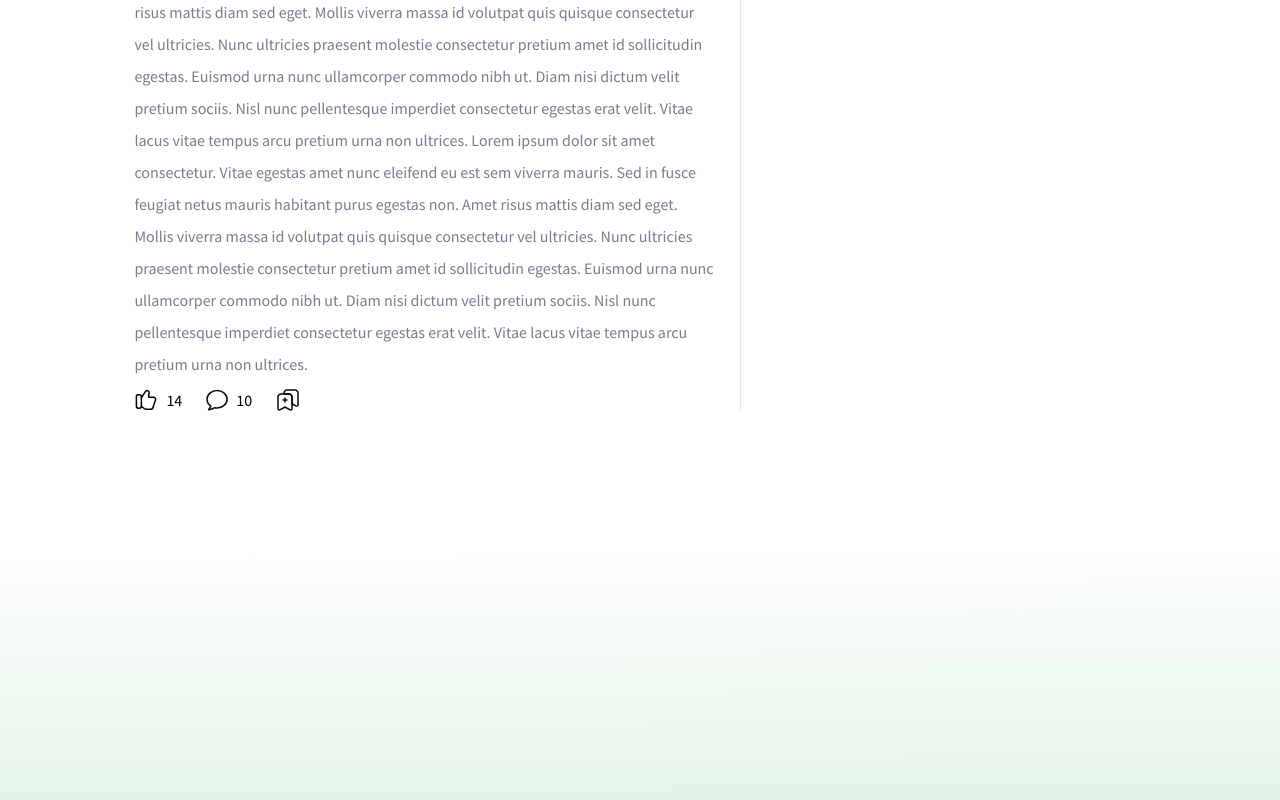
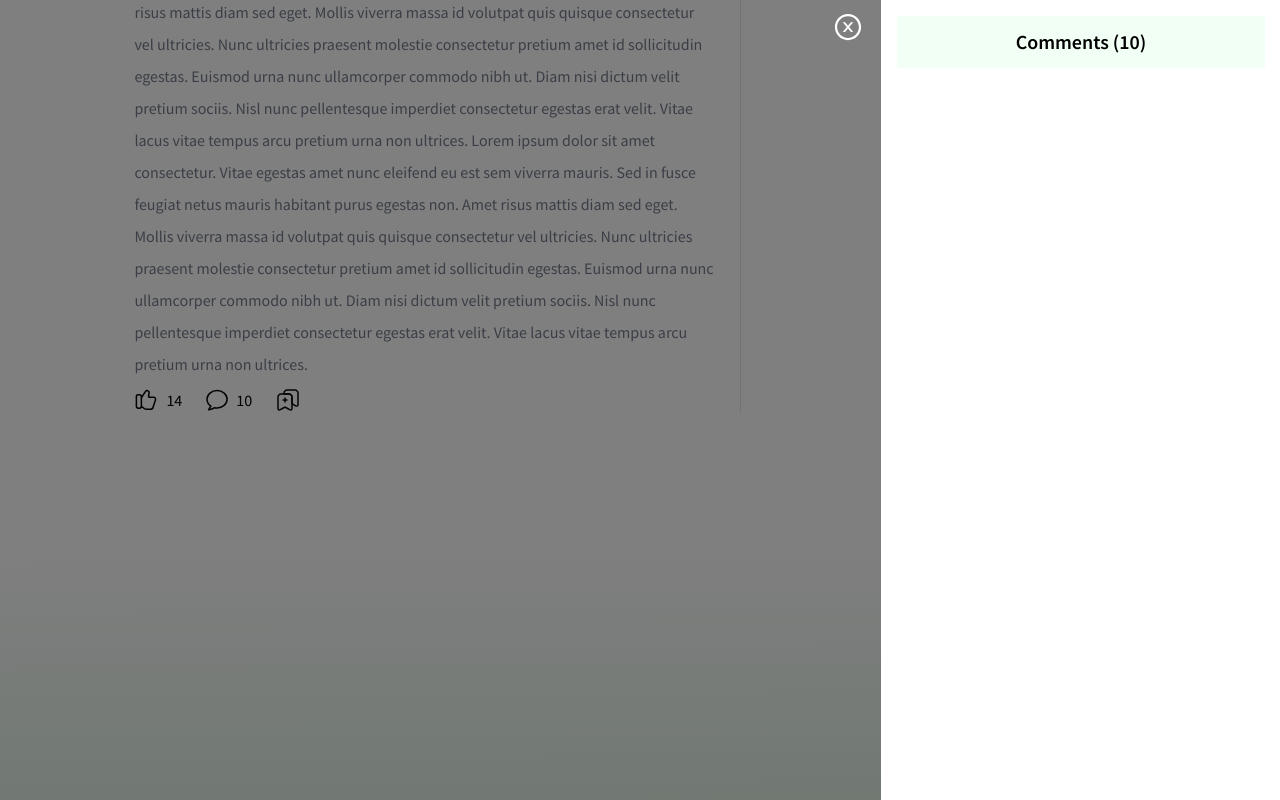
Before and after one commit to Elue-dev/BytesBlog-Client, a React (Vite) app: page /blog/post/1 in a window 1280 px wide. Both pictures are taken after a click on the element "10". Shown: the part 832-1632 px from the top of the page. Built offline with nearby package versions, Linux system fonts and the light colour scheme.

Commit message:
feat: move right post details to seperate component and set up comment sidebar

```diff
--- a/src/components/navbar/index.tsx
+++ b/src/components/navbar/index.tsx
@@ -18,8 +18,6 @@ export default function Navbar() {
   const navigate = useNavigate();
 
   const fixNavbar = () => {
-    console.log(window.scrollY);
-
     if (window.scrollY > 80) {
       setScrollpage(true);
     } else {
--- /dev/null
+++ b/src/pages/blog/post_details/RightDetails.tsx
@@ -0,0 +1,54 @@
+import styles from "./post.details.module.scss";
+import { Link } from "react-router-dom";
+import { BiTimeFive } from "react-icons/bi";
+import { Post, RightDetailsProps } from "@/types";
+
+export default function RightDetails({ similarPosts }: RightDetailsProps) {
+  return (
+    <div className={styles["right__quarter"]}>
+      <h2 className="pb-8 pt-12 text-2xl font-semibold lg:pt-0">
+        Similar Posts
+      </h2>
+      <>
+        {similarPosts.slice(0, 2).map((post: Post) => (
+          <div className="mb-4 flex flex-col-reverse items-center justify-center gap-4 lg:flex-row">
+            <div>
+              <div className="flex flex-row-reverse items-center justify-start gap-2 lg:flex-row">
+                <img
+                  src={post.user.photo}
+                  alt={post.user.name}
+                  className="h-11 w-11 rounded-full object-cover"
+                />
+                <p>{post.user.name}</p>
+              </div>
+              <div>
+                <h4 className="text-1xl max-w-xl pt-3 font-semibold lg:pt-0">
+                  {post.title}
+                </h4>
+              </div>
+              <div className="flex items-center justify-between gap-2 pb-4 pt-4 text-right text-grayNeutral">
+                <Link
+                  to={`/blog/post/${post.id}`}
+                  className="font-semibold text-primaryColor"
+                >
+                  Read More
+                </Link>
+                <div className="flex items-center justify-start gap-1 text-grayNeutral">
+                  <BiTimeFive />
+                  <span> {post.read_time} mins read</span>
+                </div>
+              </div>
+            </div>
+            <div>
+              <img
+                src={post.image}
+                alt={post.title}
+                className="mb-4 h-full w-full rounded-lg object-cover lg:h-36 lg:w-32"
+              />
+            </div>
+          </div>
+        ))}
+      </>
+    </div>
+  );
+}
--- a/src/pages/blog/post_details/index.tsx
+++ b/src/pages/blog/post_details/index.tsx
@@ -1,17 +1,22 @@
 import { Post } from "@/types";
 import { postData } from "../dummyData";
 import { BiTimeFive } from "react-icons/bi";
+import { AiOutlineCloseCircle } from "react-icons/ai";
 import likeInactive from "@/assets/likeInactive.svg";
 import commentIcon from "@/assets/commentIcon.svg";
 import bookmarkInactive from "@/assets/bookmarkInactive.svg";
+import closeIcon from "@/assets/closeIcon.png";
 import linkIcon from "@/assets/linkIcon.svg";
 import linkedin from "@/assets/linkedin.svg";
 import facebook from "@/assets/facebook.svg";
 import styles from "./post.details.module.scss";
-import { Link, useParams } from "react-router-dom";
+import { useParams } from "react-router-dom";
+import RightDetails from "./RightDetails";
+import { useState } from "react";
 
 export default function PostDetails() {
   const { postId } = useParams();
+  const [showSidebar, setShowSidebar] = useState(false);
 
   let currentPost: Post | undefined;
   if (postData) {
@@ -22,11 +27,37 @@ export default function PostDetails() {
 
   const similarPosts = postData.filter((post) => post.id.toString() !== postId);
 
-  console.log(window.scrollY);
-
   return (
     <section className={styles["post__details"]}>
       <div className={styles.hero}></div>
+      {showSidebar && (
+        <div className={styles.overlay} onClick={() => setShowSidebar(false)} />
+      )}
+      <div
+        className={
+          showSidebar
+            ? `${styles["menu__items"]} ${styles.show}`
+            : `${styles["menu__items"]}`
+        }
+      >
+        <h1 className="mt-8 bg-primaryColorLight p-3 text-center text-xl font-semibold sm:mt-auto sm:w-full">
+          Comments ({currentPost.comments})
+        </h1>
+        <img src={closeIcon} alt="close menu" />
+        {showSidebar && (
+          <AiOutlineCloseCircle
+            onClick={() => setShowSidebar(false)}
+            className="absolute left-[-3rem] top-3 hidden cursor-pointer text-3xl text-white sm:block"
+          />
+        )}
+
+        {showSidebar && (
+          <AiOutlineCloseCircle
+            onClick={() => setShowSidebar(false)}
+            className="absolute right-2 top-3 mb-4 block cursor-pointer text-3xl sm:hidden"
+          />
+        )}
+      </div>
       <div className="container flex flex-col pt-12 lg:flex-row">
         <div className={styles["left__quarter"]}>
           <div>
@@ -87,7 +118,10 @@ export default function PostDetails() {
                   <img src={likeInactive} alt="like post" />
                   <span>{currentPost.likes}</span>
                 </div>
-                <div className="flex cursor-pointer items-center justify-start gap-2">
+                <div
+                  className="flex cursor-pointer items-center justify-start gap-2"
+                  onClick={() => setShowSidebar(true)}
+                >
                   <img src={commentIcon} alt="comment on post" />
                   <span>{currentPost.comments}</span>
                 </div>
@@ -102,51 +136,7 @@ export default function PostDetails() {
             </div>
           </div>
         </div>
-        <div className={styles["right__quarter"]}>
-          <h2 className="pb-8 pt-12 text-2xl font-semibold lg:pt-0">
-            Similar Posts
-          </h2>
-          <>
-            {similarPosts.slice(0, 2).map((post) => (
-              <div className="mb-4 flex flex-col-reverse items-center justify-center gap-4 lg:flex-row">
-                <div>
-                  <div className="flex flex-row-reverse items-center justify-start gap-2 lg:flex-row">
-                    <img
-                      src={post.user.photo}
-                      alt={post.user.name}
-                      className="h-11 w-11 rounded-full object-cover"
-                    />
-                    <p>{post.user.name}</p>
-                  </div>
-                  <div>
-                    <h4 className="text-1xl max-w-xl pt-3 font-semibold lg:pt-0">
-                      {post.title}
-                    </h4>
-                  </div>
-                  <div className="flex items-center justify-between gap-2 pb-4 pt-4 text-right text-grayNeutral">
-                    <Link
-                      to={`/blog/post/${post.id}`}
-                      className="font-semibold text-primaryColor"
-                    >
-                      Read More
-                    </Link>
-                    <div className="flex items-center justify-start gap-1 text-grayNeutral">
-                      <BiTimeFive />
-                      <span> {post.read_time} mins read</span>
-                    </div>
-                  </div>
-                </div>
-                <div>
-                  <img
-                    src={post.image}
-                    alt={post.title}
-                    className="mb-4 h-full w-full rounded-lg object-cover lg:h-36 lg:w-32"
-                  />
-                </div>
-              </div>
-            ))}
-          </>
-        </div>
+        <RightDetails similarPosts={similarPosts} />
       </div>
       <div
         className={`${styles["posts__footer"]} mt-10 h-20 w-full bg-primaryColorLight`}
--- a/src/pages/blog/post_details/post.details.module.scss
+++ b/src/pages/blog/post_details/post.details.module.scss
@@ -41,4 +41,34 @@
     );
     height: 50vh;
   }
+  .overlay {
+    position: fixed;
+    width: 100%;
+    height: 100%;
+    top: 0;
+    left: 0;
+    z-index: 100;
+    background-color: rgba(0, 0, 0, 0.5);
+    cursor: pointer;
+    display: block;
+  }
+  .menu__items {
+    position: fixed;
+    right: -400px;
+    top: 0;
+    height: 100vh;
+    // box-shadow: $box-shadow;
+    background: #fff;
+    padding: 1rem;
+    z-index: 100;
+    width: 400px;
+    // height: auto;
+    // color: #fff;
+    height: 100%;
+    line-height: 3;
+    transition: right 0.5s ease;
+  }
+  .menu__items.show {
+    right: -1px;
+  }
 }
--- a/src/types/index.ts
+++ b/src/types/index.ts
@@ -102,3 +102,7 @@ export interface Post {
     photo: string;
   };
 }
+
+export interface RightDetailsProps {
+  similarPosts: Post[];
+}
```
Also changed, not shown: src/assets/closeIcon.png (added), src/assets/closeMenu.svg (added).
